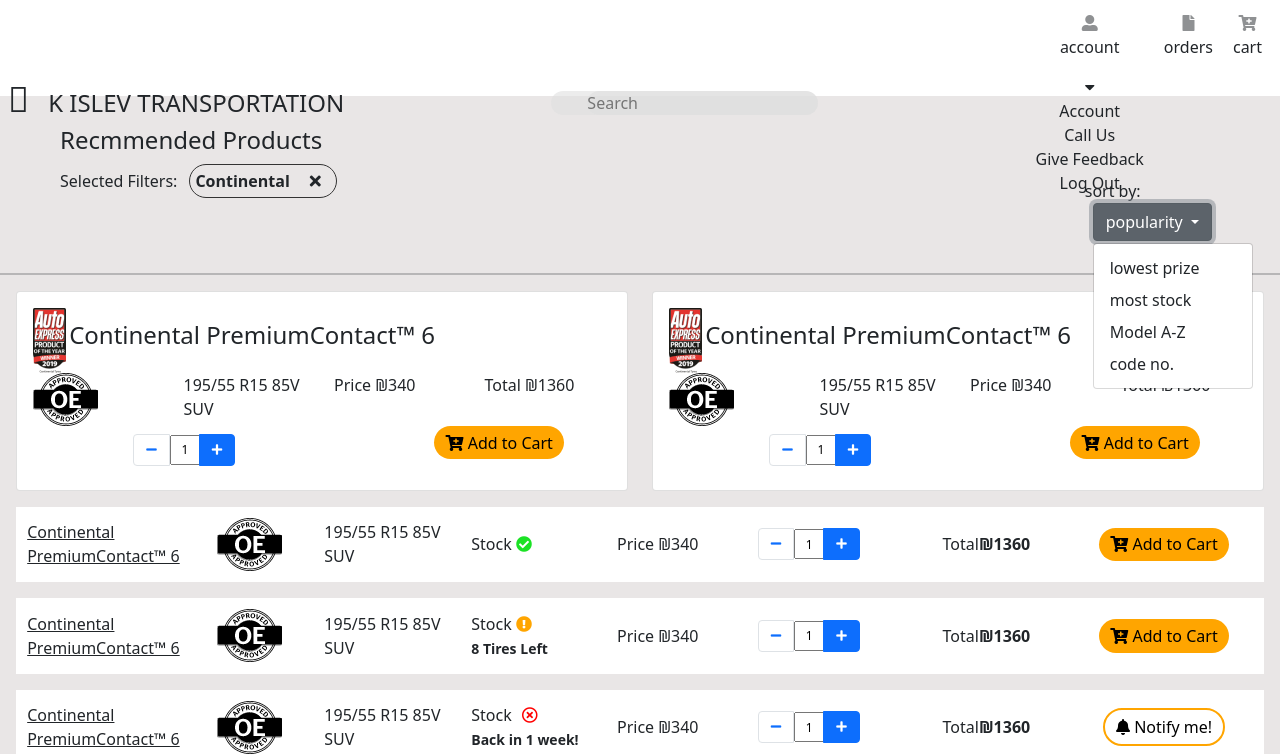
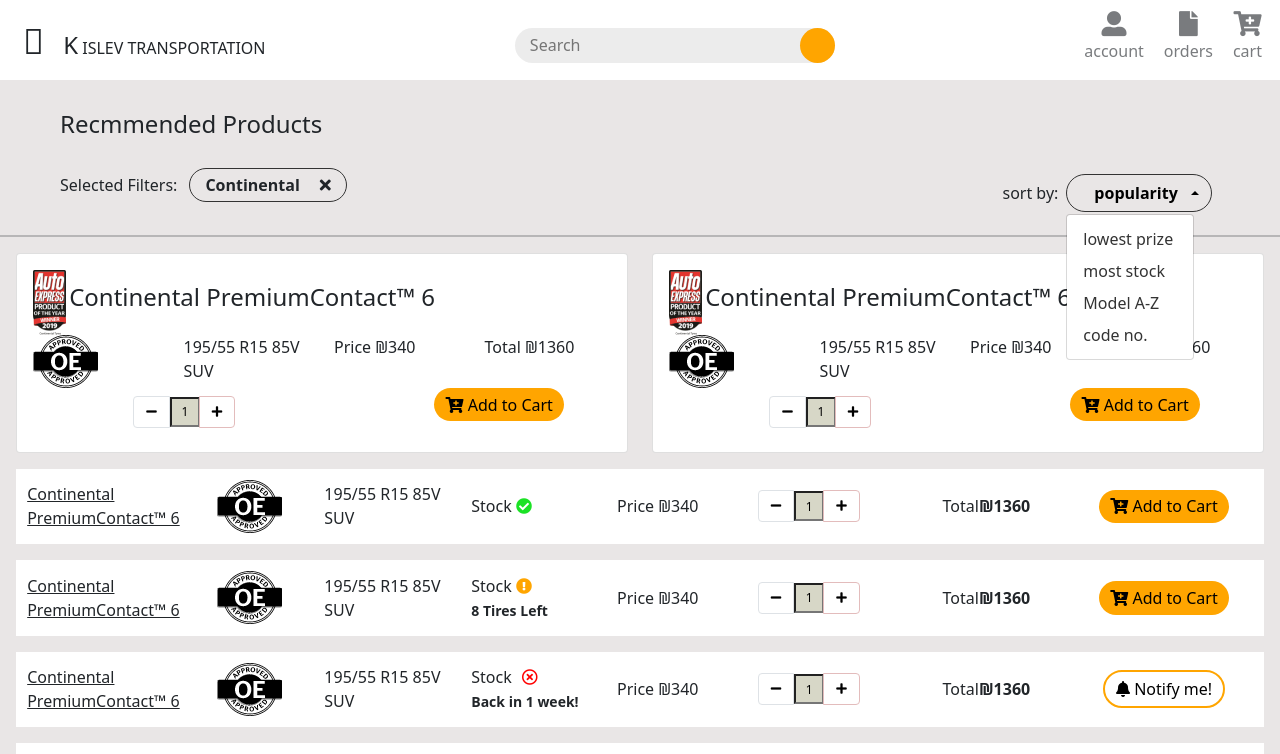
Before and after one commit to evilalpha007/mrftyre.github.io, a plain HTML site: page index.html in a window 1280 px wide. Both pictures are taken after a click on the button "popularity". Shown: the top 754 px of the page. Drawn offline with nearby package versions, Linux system fonts and the light colour scheme.

Commit message:
Update style.css

```diff
--- a/style.css
+++ b/style.css
@@ -4,6 +4,9 @@
   box-sizing: border-box;
   /* font-family: Calibri; */
 }
+
+
+
 
 body {
   width: 100%;
@@ -21,6 +24,10 @@
   display: inline-block;
 }
 
+li{
+list-style: none;
+}
+
 
 .green{
 color: rgb(27, 226, 37);
@@ -36,7 +43,7 @@
 
 
 header {
-  height: 12vh;
+  height: 10vh;
   background-color: #ffff;
 }
 
@@ -46,6 +53,14 @@
   align-items: center;
   cursor: pointer;
   padding: .7rem .5rem 0px .5rem;
+  position: fixed;
+    z-index: 1;
+    background: white;
+    width: 100%;
+}
+
+#main_text{
+  font-size:16px;
 }
 
 .logo {
@@ -56,7 +71,48 @@
 .sidebar{
   font-size: 35px;
   margin-right: 15px;
+  margin-left: 15px;
 }
+
+.dropdown-account {
+  position: absolute;
+  width:215px;
+  left: -85px;
+  display:none;
+}
+
+.arrow{
+  position: absolute;
+  top: -20px;
+  z-index: 100;
+  font-size: 2rem;
+  left: 48%;
+}
+
+
+.dropdown-account div {
+  background-color: black;
+  text-align: left;
+  padding: .5rem 1.5rem;
+  border-top: 1px solid white;
+  color: white;
+  opacity: 0.8 !important;
+}
+
+
+
+.dropdown-menu{
+  background-color:black !important;
+  left: 60px !important;
+  min-width: 8rem !important;
+
+}
+
+.dropdown-menu li a{
+  color: white !important;
+  border-bottom:1px solid black !important;
+}
+
 
 
 
@@ -66,14 +122,44 @@
   background-color: rgb(224 224 224 / 60%);
   margin-left: 10px;
   border-radius: 30px;
+  padding-left: 15px;
+  width: 20rem;
+  height: 2.2rem;
 }
 
+
 .search_input {
-  background-color: rgb(224 224 224 / 60%);
+  position: relative;
   border-radius: 50px;
   display: flex;
   align-items: center;
+
 }
+
+
+.fa-search{
+  border-radius: 50%;
+  background: orange;
+  width: 27px;
+  height: 27px;
+  display: flex !important;
+  justify-content: center !important;
+  align-items: center !important;
+  position: absolute;
+  right: 0px;
+  width: 2.2rem;
+height: 2.2rem;
+}
+
+
+.rotate_arrow{
+transform: rotate(180deg) !important;
+}
+
+
+
+
+
 .far {
   margin-left: 10px;
 }
@@ -90,14 +176,18 @@
 }
 
 .opacity{
-opacity: 0.5 !important;
 cursor: pointer;
+font-size: 25px !important;
 
 }
 
-.opacity:hover {
-opacity: 1 !important;
+.cart_item{
+  opacity:.6 !important;
+  position: relative;
+}
 
+.cart_item:hover{
+  opacity:1 !important;
 }
 
 /* **************ReCOMENED SECTION START ****  */
@@ -106,6 +196,9 @@
   margin: 1rem;
 }
 
+.flter_section{
+  display:flex;
+}
 
 .section_first {
   padding: 0px 60px;
@@ -117,7 +210,11 @@
 .second_part {
   display: flex;
   justify-content: space-between;
+  margin-top:20px;
 }
+
+
+
 
 .main_hero_para {
   text-transform: capitalize;
@@ -129,7 +226,77 @@
   font-weight: 600;
   border: 1px solid #333;
   cursor:pointer;
+  padding-left: 15px;
 }
+
+
+
+/* *********************popiularity  start********* */
+
+
+.popularity-center{
+  display:flex;
+  justify-content: center;
+  align-items: center;
+}
+
+#dropdownMenuButton1{
+  background-color: #e9e6e6;
+  border: none;
+  color:black;
+  border: 1px solid #333;
+  border-radius: 50px;
+outline: none !important;
+}
+
+.dropdown-toggle::after{
+transform:rotate(180deg) !important;
+}
+
+.btn-check:focus + .btn-secondary, .btn-secondary:focus {
+  box-shadow: none !important;
+}
+
+
+/* #navbarDropdown{
+color: #333 !important;
+text-transform: capitalize;
+border-radius: 50px;
+} */
+
+
+.dropdown-menu{
+  left: 0 !important;
+  background-color: #ffff !important;
+}
+
+.dropdown-menu li a{
+  background-color: #ffff !important;
+  color: #333 !important;
+  border:none !important;
+
+}
+
+.dropdown-menu li a:hover{
+background-color: #333 !important;
+color: #ffff !important;
+
+
+}
+
+
+.popularity{
+  font-weight:600;
+  padding: 5px;
+  margin-left: 10px;
+}
+
+
+
+
+
+/* *********************popiularity end ********* */
+
 
 .cross {
   padding: 10px;
@@ -142,6 +309,22 @@
 }
 
 /* <!-- **************ReCOMENED SECTION  end **** --> */
+
+/* ----------------------  conter button css ------------------------------ */
+
+.page-item.active .page-link {
+  color: #000 !important;
+  background-color: #fff !important;
+  border-color: #e3bcbc !important;
+}
+
+.page-link {
+  color: #000 !important;
+  z-index: 0 !important;
+}
+
+/* ------------------------------------------------------------ */
+
 
 /* <!-- **************tyre SECTION start **** --> */
 .oer_image {
@@ -157,6 +340,7 @@
   width: 30px;
   height: 30px;
   text-align: center;
+  background-color: #d7d7c7 !important;
 }
 
 .cart_space{
@@ -255,6 +439,23 @@
 
 
 /* ******************************header start**************************** */
+
+@media only screen and (max-width:943px) {
+#main_text{
+  display: none;
+}
+
+.main_heading{
+  display: none !important;
+
+}
+}
+
+
+
+
+
+
 
 @media only screen and (max-width:700px) {
 .main_heading{
```
